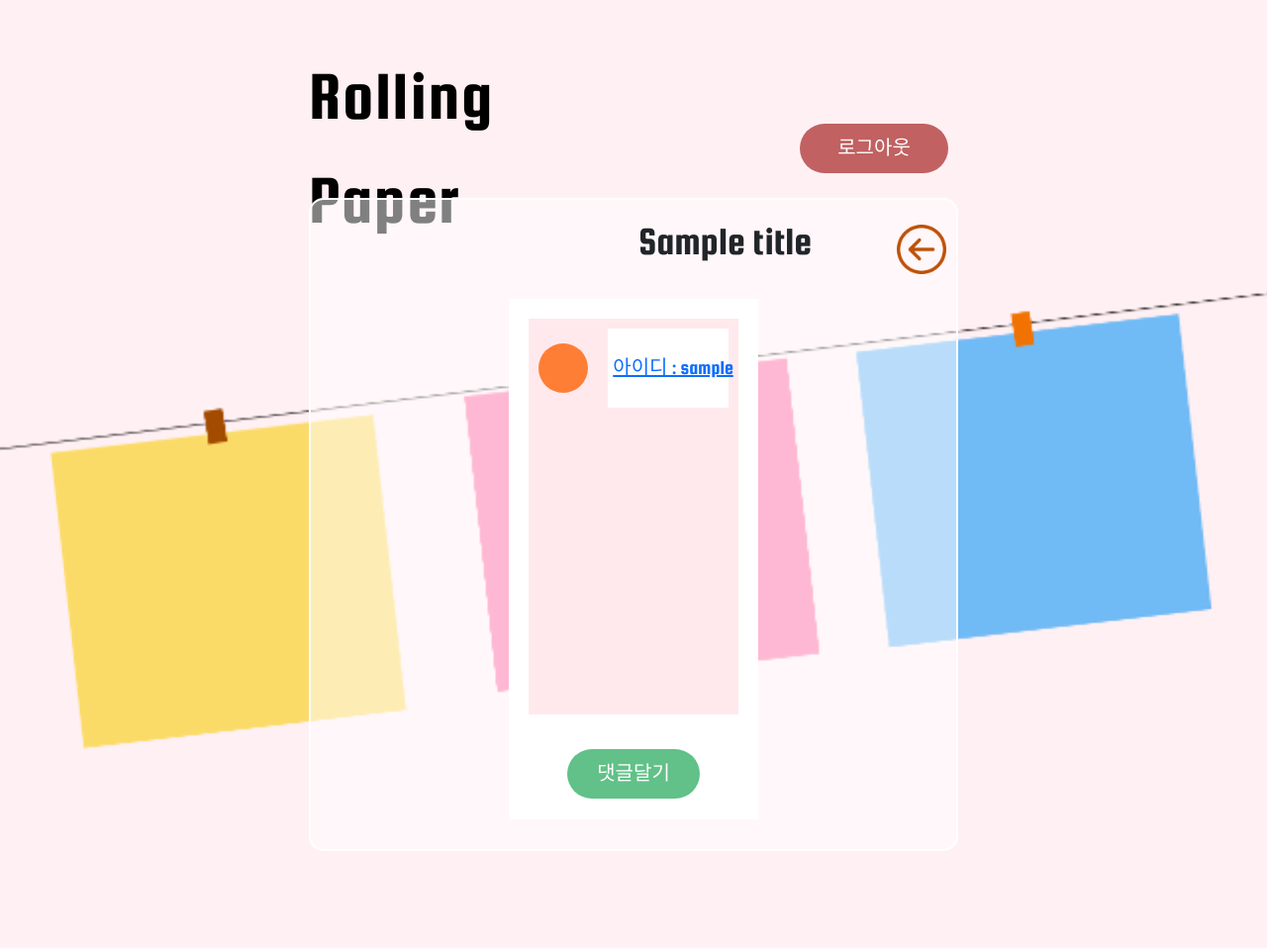
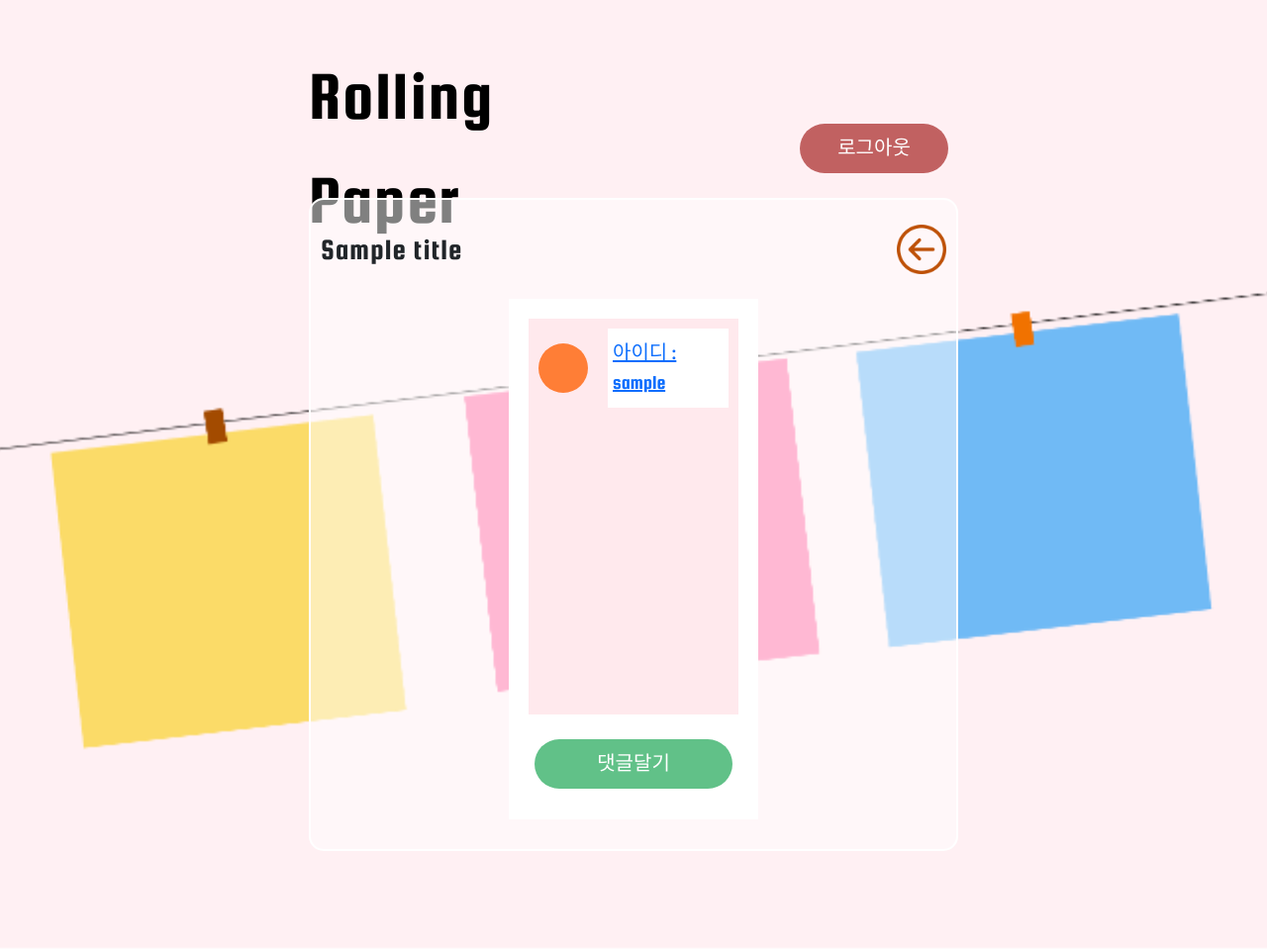
Before and after one commit to dayeon-lee0404/Rolling-paper, a Django app: template templates/posts/comments.html in a window 1280 px wide. Shown: the whole page at 99% size. Run offline with Django 4.2, Linux system fonts and the light colour scheme; tables that the repository leaves empty hold one stand-in row (values such as "Sample post"); the template is opened without the code that fills it: values that come from a table or form of the project are taken from there, most other values are stand-ins (such as "Sample title", 1, 10 or a date in 2020); some libraries are stand-ins or nearby versions.

Commit message:
댓글 목록 보기 수정

```diff
--- a/static/css/mypage.css
+++ b/static/css/mypage.css
@@ -185,9 +185,20 @@ body {
     margin-left: 5px;
     display: flex;
     align-items: center;
+    justify-content: center;
     font-size: 20px;
     height: 50%;
 }
+.listContent .titleDate .title #listTitle {
+    display: flex;
+    justify-content: center;
+    align-items: center;
+    width: 100%;
+}
+.listContent .titleDate .title #listTitle p {
+    margin: 0;
+}
+
 .theList .plusDelete {
     display: flex;
     flex-direction: row;
--- a/templates/posts/comments.html
+++ b/templates/posts/comments.html
@@ -20,13 +20,11 @@
         <div class="myPaper">
             <div class="myPaperHeader">
                 <div class="owner">
-                    <!-- 임시로 하드코딩하였습니다. 추후 백에서 데이터를 받아와야 하는 부분입니다. -->
+                    <p id="nicknamePaper">{{ title }}</p>
                 </div>
                 <div class="back">
                     <!-- 화살표 클릭시 메인페이지로 돌아갑니다.` -->
-
-                    <p id="nicknamePaper" style="font-size: 40px">{{ title }}</p>
-                    <a class="backArrow" href="{% url 'post:index' %}">
+                    <a class="backArrow" onclick="history.back()">
                         <img src="{% static 'image/backButton.png'%}">
                     </a>
                 </div>
@@ -41,40 +39,30 @@
                             <span></span>
                         </div>
                         <div class="titleDate">
-                            <div class="title" style="width: 100%">
-                                <span id="listTitle"style="width: 100%; padding-top: 55px">
-                                        <a href="{% url 'post:comments_detail' post_id comment.id%}">
-                                        <p style="text-align: center; font-size: 20px">아이디 : {{ comment.comment_writer }}</p>
+                            <div class="title" style="height: 100%;">
+                                <span id="listTitle">
+                                    <a href="{% url 'post:comments_detail' post_id comment.id%}">
+                                        <p>아이디 : {{ comment.comment_writer }}</p>
                                     </a>
                                 </span>
                             </div>
-
                         </div>
                     </div>
                 {% endfor %}
                 {% else %}
-                <tr>
-                    <td colspan="3">글이 없습니다.</td>
-                </tr>
+                <p style="
+                    position: absolute;
+                    font-size: 20px;
+                    top: 55%;
+                    left: 50%;
+                    transform: translate(-50%, -50%);
+                ">글이 없습니다.</p>
                 {% endif %}
                 </div>
-                <div class="plusDelete" style="width: 100%">
-                    <div class="plus" style="width: 100%">
-                        <a href="{% url 'post:comments_input' post_id %}" style="margin: 0 auto">
-                            <button  style="text-decoration: none;
-    display: inline-block;
-    font-size: 20px;
-    font-weight: 500;
-    height: 50px;
-    background: #61c188;
-    color: #fff;
-    padding: 10px 30px;
-    text-align: center;
-    border-radius: 30px;
-    cursor: pointer;
-border: white;
-float :right;
-margin-top:20px">댓글달기</button>
+                <div class="plusDelete">
+                    <div class="plus">
+                        <a href="{% url 'post:comments_input' post_id %}">
+                            <button class="contentPlus">댓글달기</button>
                         </a>
                     </div>
                 </div>
--- a/templates/posts/mypage.html
+++ b/templates/posts/mypage.html
@@ -41,7 +41,7 @@
                         <div class="titleDate">
                             <div class="title">
                                 <span id="listTitle">
-                                        <a href="{% url 'post:post_detail' post.id %}">
+                                    <a href="{% url 'post:post_detail' post.id %}">
                                         {{ post.title }}
                                     </a>
                                 </span>
@@ -70,7 +70,7 @@
                 </div>
                 <div class="plusDelete">
                     <div class="plus">
-                        <a href="{% url 'post:post_write' %}" style="margin: 0 auto">
+                        <a href="{% url 'post:post_write' %}">
                             <button class="contentPlus">글 작성하기</button>
                         </a>
                     </div>
```
